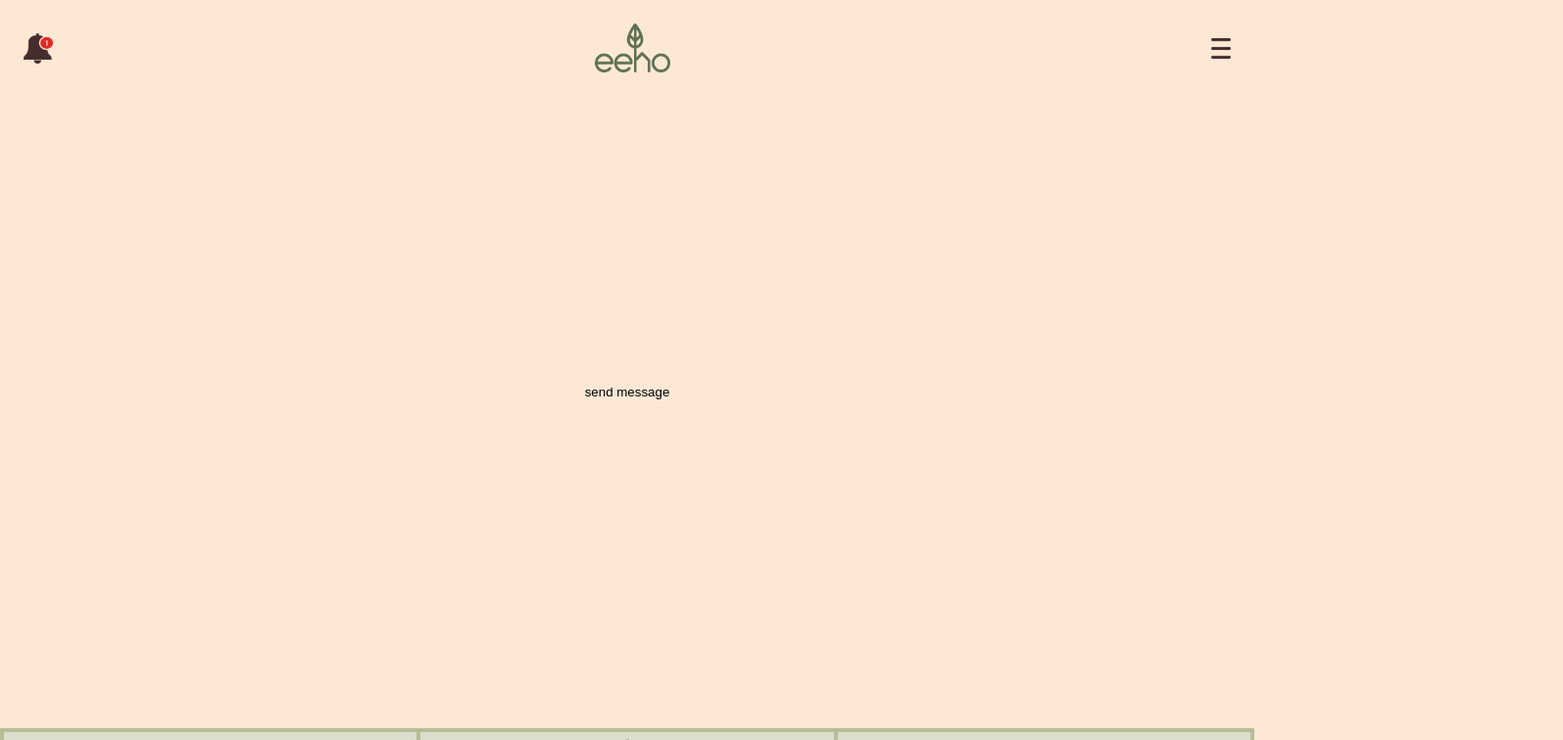
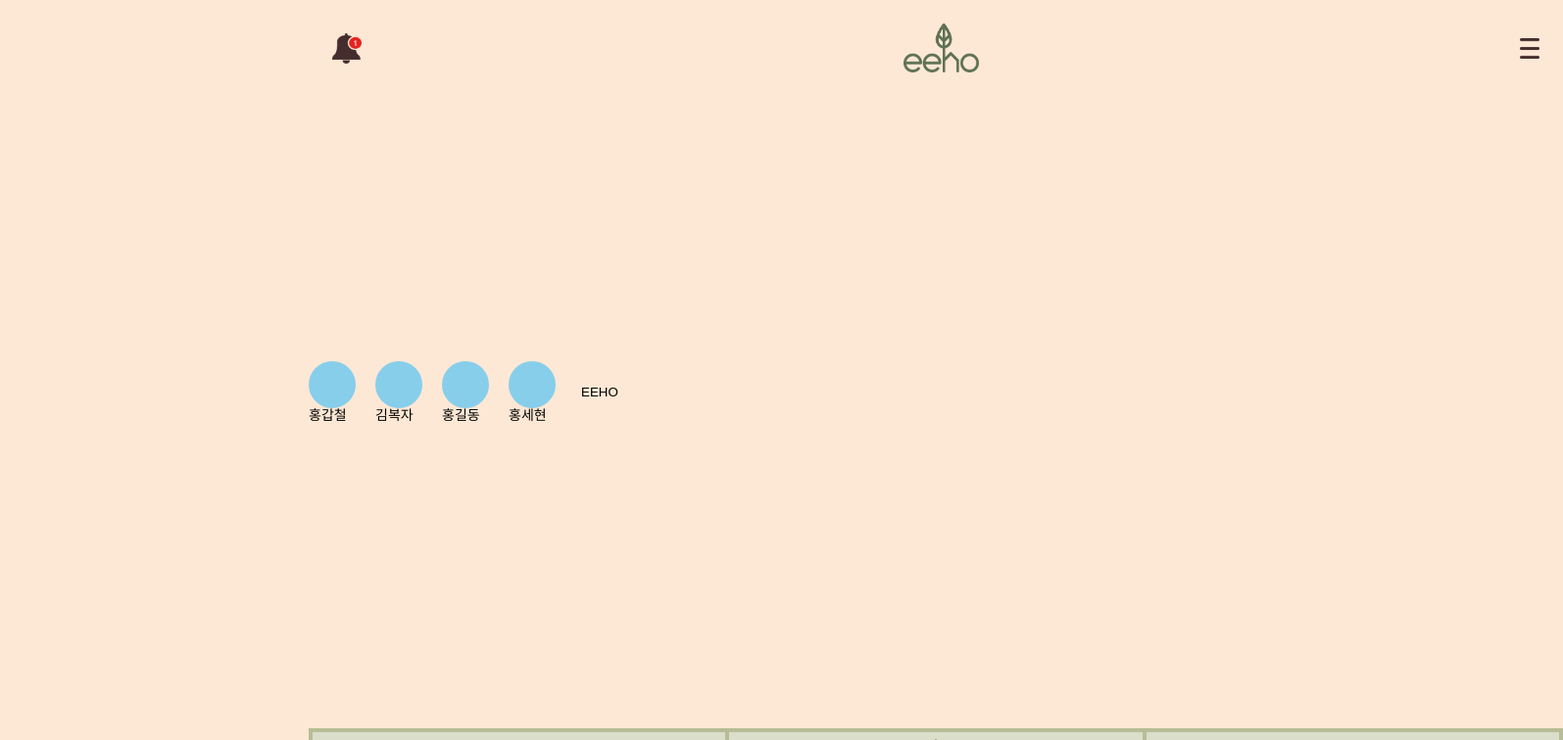
Before and after one commit to luke7231/eeho-web, a React (Create React App) app: page /onboarding in a window 1280 px wide. Both pictures are taken after a click on the element "KAKAO LOGIN". Shown: the top 756 px of the page at 98% size, 1595 px wide, since content can reach past the window. Built offline with nearby package versions, Linux system fonts and the light colour scheme.

Commit message:
feat: home -> family 리스트 컴포넌트 생성

```diff
--- a/src/Routes/home/index.tsx
+++ b/src/Routes/home/index.tsx
@@ -2,11 +2,13 @@ import React from "react";
 import styled from "styled-components";
 import Header from "../../components/header";
 import BottomTab from "../../components/bottom-tab";
+import FamilyList from "../../components/home/family-list";
 
 const Container = styled.div`
     width: 100%;
     height: 100vh;
     display: flex;
+    flex-direction: column;
     justify-content: center;
 `;
 
@@ -17,7 +19,7 @@ const Home = () => {
     return (
         <Container>
             <Header />
-            <button onClick={onClick}>send message</button>
+            <FamilyList />
             <BottomTab />
         </Container>
     );
--- a/src/components/header.tsx
+++ b/src/components/header.tsx
@@ -5,6 +5,7 @@ import Menu from "../images/icons/burger.png";
 import { useNavigate } from "react-router-dom";
 const Container = styled.div`
     position: absolute;
+    top: 0;
     width: 100%;
     display: flex;
     justify-content: space-between;
--- /dev/null
+++ b/src/components/home/family-list.tsx
@@ -0,0 +1,66 @@
+import { useState } from "react";
+import styled from "styled-components";
+
+interface FamilyMember {
+    name: string;
+    id: number;
+}
+
+const family: FamilyMember[] = [
+    {
+        id: 1,
+        name: "홍갑철",
+    },
+    {
+        id: 2,
+        name: "김복자",
+    },
+    {
+        id: 3,
+        name: "홍길동",
+    },
+    {
+        id: 4,
+        name: "홍세현",
+    },
+];
+const Container = styled.div`
+    display: flex;
+    gap: 20px;
+`;
+const Circle = styled.div<{ isSelected: boolean }>`
+    width: 48px;
+    height: 48px;
+    border-radius: 50%;
+    background-color: ${({ isSelected }) => (isSelected ? "orange" : "skyBlue")};
+`;
+const FamilyList = () => {
+    const [selectedMembers, setSelectedMembers] = useState<FamilyMember[]>([]);
+
+    const handleMemberClick = (member: FamilyMember) => {
+        // Check if the member is already selected
+        const isMemberSelected = selectedMembers.includes(member);
+
+        // Update the selectedMembers array based on the current state
+        setSelectedMembers((prevSelectedMembers) =>
+            isMemberSelected
+                ? prevSelectedMembers.filter((selectedMember) => selectedMember !== member)
+                : [...prevSelectedMembers, member],
+        );
+    };
+    const onClickEeho = () => {
+        window.ReactNativeWebView.postMessage("camera");
+    };
+    return (
+        <Container>
+            {family.map((member) => (
+                <div key={member.id} onClick={() => handleMemberClick(member)}>
+                    <Circle isSelected={selectedMembers.includes(member)} />
+                    <div>{member.name}</div>
+                </div>
+            ))}
+            <button onClick={onClickEeho}>EEHO</button>
+        </Container>
+    );
+};
+export default FamilyList;
```
